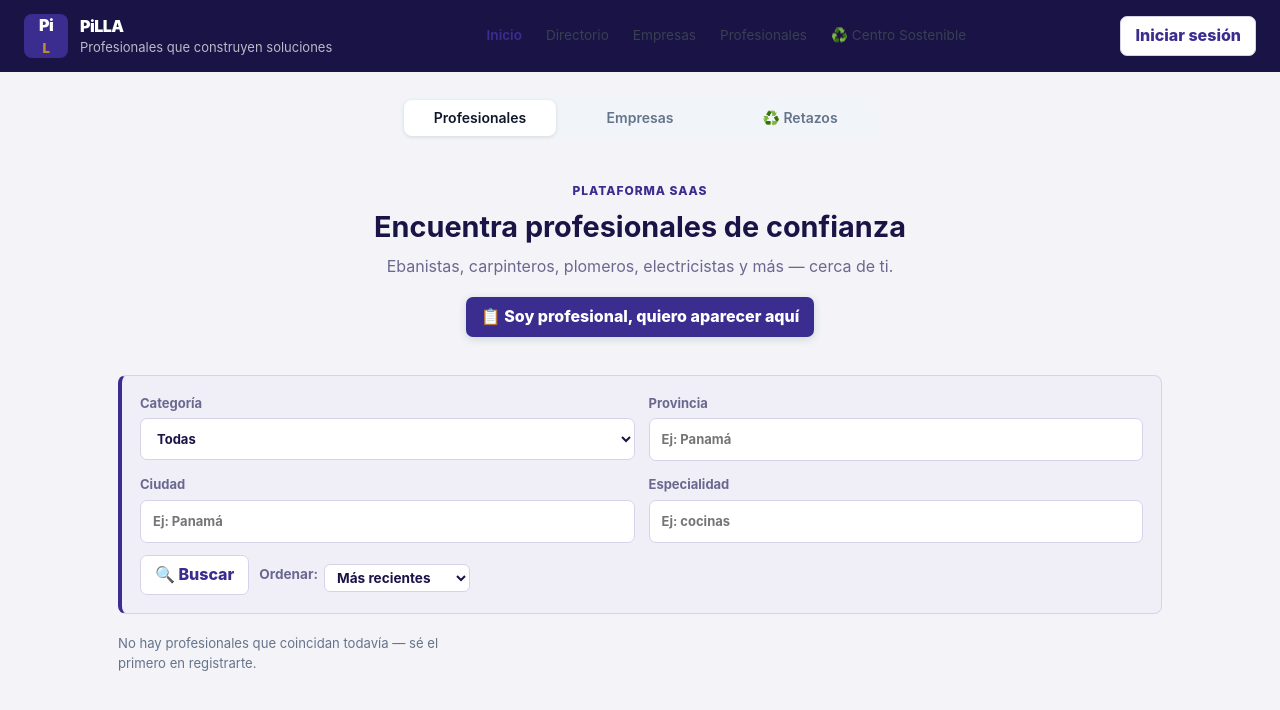
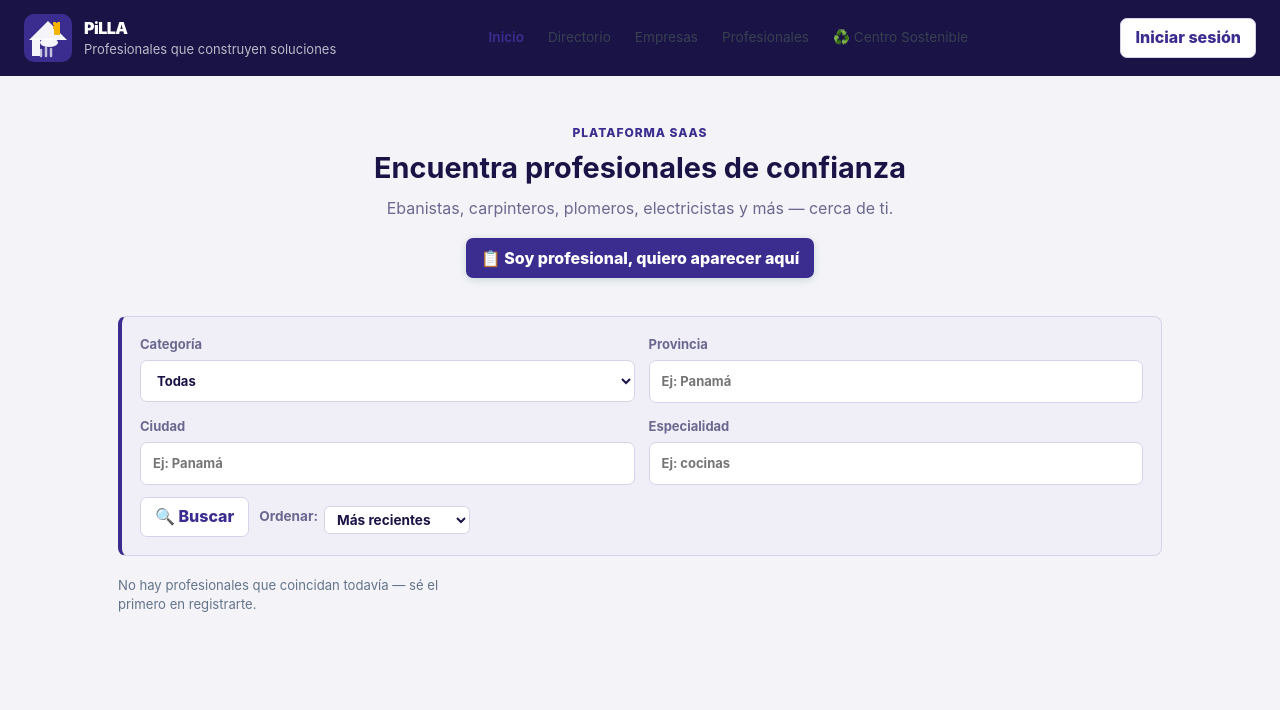
Before and after one commit to aaronrrp/agente-ebanistas, a website: page index.html in a window 1280 px wide. Drawn offline with Linux system fonts and the light colour scheme; no server answers.

Commit message:
v47 - logo SVG en brand mark + nav deduplicada
Reemplaza el texto "PiL" en el brand mark por SVG inline de la casa/P PiLLA
con techo blanco, ventana dorada y herramientas. Elimina los sub-tabs internos
(Profesionales/Empresas/Retazos) que duplicaban el navbar superior; el navbar
data-public-nav es ahora el único controlador de secciones públicas.

Co-Authored-By: Claude Sonnet 4.6 <noreply@anthropic.com>

```diff
--- a/index.html
+++ b/index.html
@@ -81,7 +81,27 @@
   <div id="publicShell" style="display:none">
     <header class="public-topbar">
       <div class="brand-lockup">
-        <div class="brand-mark" style="font-size:1rem;font-weight:900;letter-spacing:-0.5px;background:#3B2D8F;color:#fff;width:44px;height:44px">Pi<span style="color:#F5B400">L</span></div>
+        <div class="brand-mark" style="background:#3B2D8F;padding:0;width:48px;height:48px;border-radius:10px;overflow:hidden;flex-shrink:0">
+          <svg viewBox="0 0 48 48" xmlns="http://www.w3.org/2000/svg" width="48" height="48">
+            <!-- Roof / arco superior de la P -->
+            <polygon points="5,26 24,7 43,26" fill="white" opacity=".95"/>
+            <!-- Chimenea/pilar amarillo -->
+            <rect x="30" y="9" width="6" height="12" rx="1" fill="#F5B400"/>
+            <!-- Ventana amarilla (4 cuadros) -->
+            <rect x="29" y="8" width="3" height="3" rx=".5" fill="#F5B400"/>
+            <rect x="33" y="8" width="3" height="3" rx=".5" fill="#F5B400"/>
+            <rect x="29" y="12" width="3" height="3" rx=".5" fill="#F5B400"/>
+            <rect x="33" y="12" width="3" height="3" rx=".5" fill="#F5B400"/>
+            <!-- Pared izquierda (trazo vertical de la P) -->
+            <rect x="8" y="24" width="8" height="18" fill="white" opacity=".95"/>
+            <!-- Bowl de la P (parte curva) -->
+            <rect x="16" y="24" width="18" height="9" rx="9" fill="white" opacity=".95"/>
+            <!-- Herramientas (silueta simplificada) -->
+            <line x1="17" y1="36" x2="17" y2="42" stroke="white" stroke-width="2.5" stroke-linecap="round" opacity=".7"/>
+            <line x1="22" y1="34" x2="22" y2="42" stroke="white" stroke-width="2.5" stroke-linecap="round" opacity=".7"/>
+            <line x1="27" y1="35" x2="27" y2="42" stroke="white" stroke-width="2.5" stroke-linecap="round" opacity=".7"/>
+          </svg>
+        </div>
         <div>
           <strong style="font-weight:900;letter-spacing:-0.5px">PiLLA</strong>
           <span class="public-topbar-tagline">Profesionales que construyen soluciones</span>
@@ -100,12 +120,6 @@
     <div id="publicBannerSlot"></div>
 
     <main class="public-main">
-      <div class="login-tabs" role="tablist" style="max-width:480px;margin:0 auto 18px">
-        <button class="login-tab active" data-public-tab="profesionales" type="button" role="tab">Profesionales</button>
-        <button class="login-tab" data-public-tab="empresas" type="button" role="tab">Empresas</button>
-        <button class="login-tab" data-public-tab="retazos" type="button" role="tab">♻️ Retazos</button>
-      </div>
-
       <!-- Vista: listado + filtros (profesionales) -->
       <section id="publicDirectoryView">
         <div class="public-hero">
```
Also changed, not shown: app.js.
